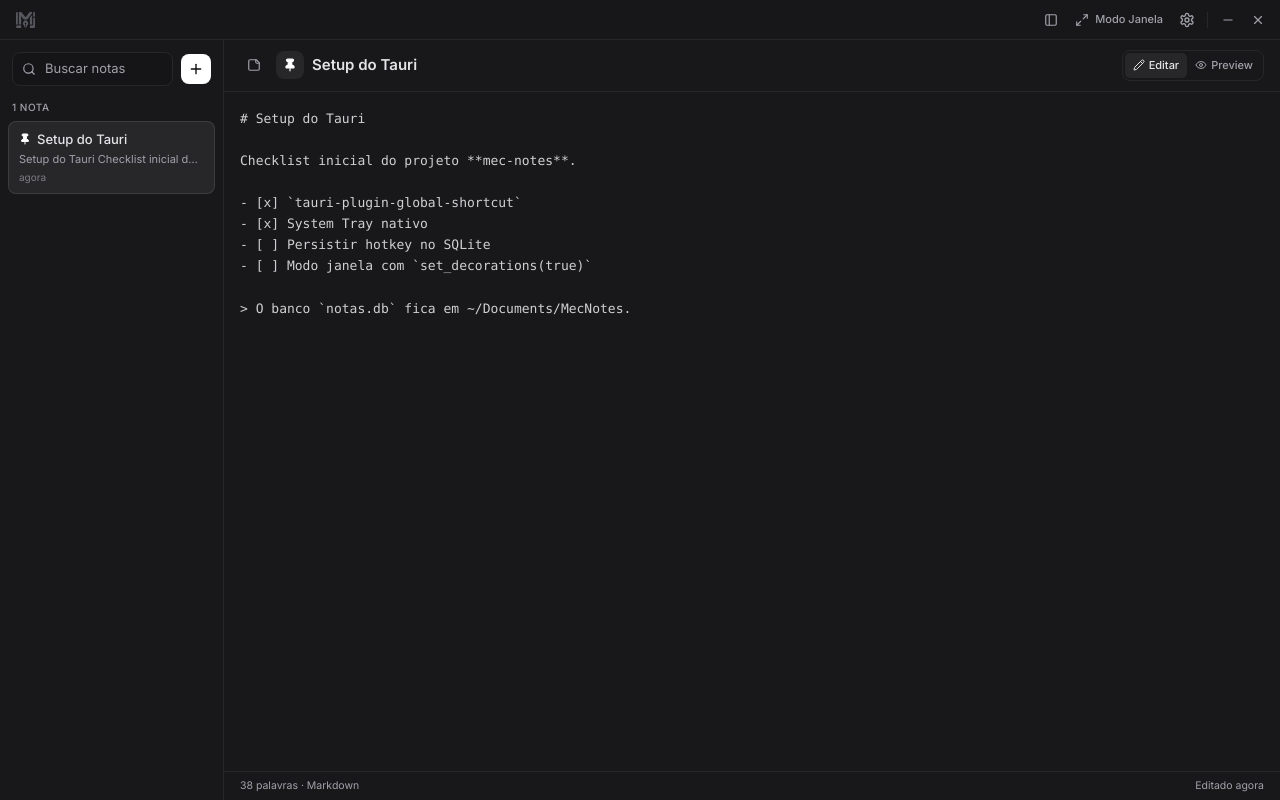
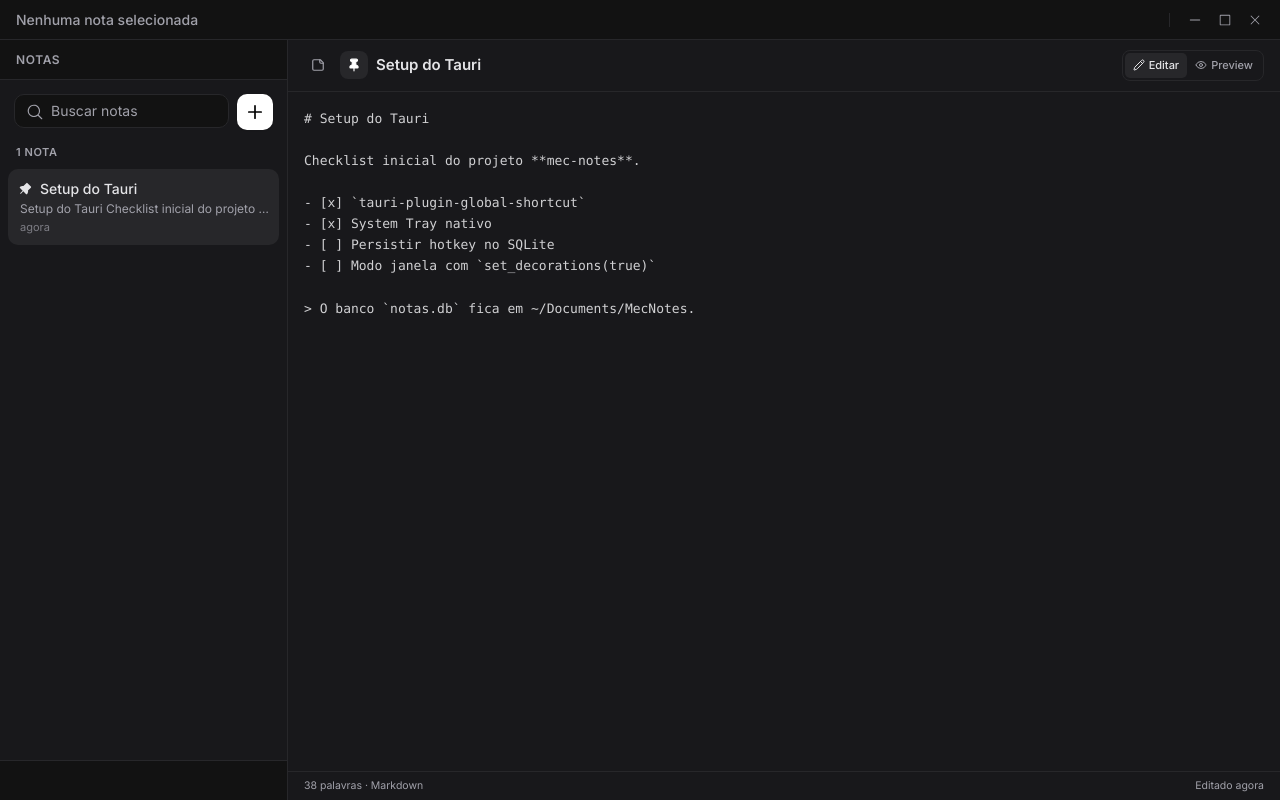
Before and after one commit to devcarloshenrique/mec-notes, a React (Vite) app: page / in a window 1280 px wide. Built offline with nearby package versions, Linux system fonts and the light colour scheme.

Commit message:
feat(layout): redesign sidebar and titlebar with minimal chrome and phosphor icons

```diff
--- a/src/components/NotesSidebar.tsx
+++ b/src/components/NotesSidebar.tsx
@@ -1,5 +1,14 @@
 import React, { useState, useEffect, useRef } from "react";
-import { Pin, Plus, Search, Trash2, AlertTriangle, StickyNote } from "lucide-react";
+import {
+  SidebarSimple,
+  MagnifyingGlass,
+  Plus,
+  PushPin,
+  Gear,
+  Trash,
+  Warning,
+  NotePencil,
+} from "@phosphor-icons/react";
 import { formatRelative } from "../lib/utils";
 import { Note } from "../services/db";
 
@@ -13,6 +22,8 @@
   onDelete: (id: string) => void;
   onTogglePin?: (note: Note) => void;
   onOpenSticky?: (note: Note) => void;
+  onToggleSidebar?: () => void;
+  onOpenSettings?: () => void;
 };
 
 interface ContextMenuState {
@@ -31,6 +42,8 @@
   onDelete,
   onTogglePin,
   onOpenSticky,
+  onToggleSidebar,
+  onOpenSettings,
 }) => {
   const [deletingId, setDeletingId] = useState<string | null>(null);
   const [contextMenu, setContextMenu] = useState<ContextMenuState | null>(null);
@@ -68,8 +81,8 @@
     // Ajustar posição para manter dentro da janela
     const clickX = e.clientX;
     const clickY = e.clientY;
-    const menuWidth = 190;
-    const menuHeight = 110;
+    const menuWidth = 200;
+    const menuHeight = 120;
 
     const x =
       clickX + menuWidth > window.innerWidth ? window.innerWidth - menuWidth - 8 : clickX;
@@ -122,39 +135,59 @@
   };
 
   return (
-    <aside className="relative flex w-56 shrink-0 flex-col border-r border-sidebar-border bg-sidebar h-full overflow-hidden">
-      {/* Cabeçalho da Sidebar com Input e Botão Criar */}
-      <div className="flex items-center gap-2 px-3 pb-2 pt-3">
+    <aside className="w-72 bg-app-sidebar border-r border-app-border flex flex-col shrink-0 h-full select-none">
+      {/* Header Sidebar com Botão de Recolher e Área de Arraste */}
+      <div
+        data-tauri-drag-region
+        className="h-10 border-b border-app-border flex items-center justify-between px-3 shrink-0 select-none bg-app-dark cursor-move"
+      >
+        <div className="flex items-center gap-2 pointer-events-none pl-1" data-tauri-drag-region>
+          <span className="font-semibold text-xs tracking-wider text-app-muted uppercase">Notas</span>
+        </div>
+        <div className="flex items-center gap-1 text-app-icon text-sm cursor-default">
+          {onToggleSidebar && (
+            <button
+              onClick={onToggleSidebar}
+              title="Ocultar barra lateral (Ctrl+B)"
+              className="hover:text-app-text transition-colors flex items-center gap-1.5 p-1.5 rounded hover:bg-white/5"
+            >
+              <SidebarSimple className="text-lg" />
+            </button>
+          )}
+        </div>
+      </div>
+
+      {/* Busca e Botão Criar Nova Nota */}
+      <div className="p-3.5 flex gap-2">
         <div className="relative flex-1">
-          <Search className="pointer-events-none absolute left-2.5 top-1/2 size-3.5 -translate-y-1/2 text-muted-foreground" />
+          <MagnifyingGlass className="absolute left-3 top-1/2 -translate-y-1/2 text-app-muted text-lg pointer-events-none" />
           <input
             value={query}
             onChange={(e) => onQueryChange(e.target.value)}
+            className="w-full bg-app-dark border border-app-border rounded-lg pl-9 pr-3 py-1.5 text-sm focus:outline-none focus:border-zinc-500 transition-colors text-app-text placeholder:text-app-muted"
             placeholder="Buscar notas"
-            className="w-full rounded-md border border-sidebar-border bg-background/40 py-1.5 pl-8 pr-2 text-[13px] text-foreground outline-none placeholder:text-muted-foreground focus:border-primary/60"
+            type="text"
           />
         </div>
         <button
           onClick={onCreate}
-          aria-label="Nova nota"
-          className="grid size-[30px] shrink-0 place-items-center rounded-md bg-primary text-primary-foreground transition-opacity hover:opacity-90"
+          aria-label="Nova Nota"
+          title="Nova Nota (Ctrl+N)"
+          className="bg-white text-black rounded-lg w-9 h-9 flex items-center justify-center hover:bg-zinc-200 transition-colors shrink-0 shadow-sm"
         >
-          <Plus className="size-4" />
+          <Plus className="text-lg font-bold" weight="bold" />
         </button>
       </div>
 
       {/* Contador de Notas */}
-      <div className="flex items-center justify-between px-3 py-1.5">
-        <span className="text-[10px] font-medium uppercase tracking-wider text-muted-foreground">
-          {sorted.length} nota{sorted.length === 1 ? "" : "s"}
-        </span>
+      <div className="px-4 pb-2 text-[11px] font-semibold text-app-muted tracking-wider uppercase">
+        {sorted.length} {sorted.length === 1 ? "Nota" : "Notas"}
       </div>
 
-      {/* Lista de Notas */}
-      <nav className="flex-1 overflow-y-auto px-2 pb-2">
-        <ul className="space-y-0.5">
+      {/* Lista de Notas com Scroll */}
+      <div className="flex-1 overflow-y-auto px-2 pb-4 space-y-1">
         {sorted.length === 0 ? (
-            <div className="py-8 text-center text-xs text-muted-foreground">
+          <div className="py-8 text-center text-xs text-app-muted">
             {query ? "Nenhuma nota encontrada" : "Nenhuma nota ainda"}
           </div>
         ) : (
@@ -168,41 +201,44 @@
 
             if (isDeleting) {
               return (
-                  <li key={note.id} className="p-2 rounded-md bg-destructive/15 border border-destructive/40">
+                <div
+                  key={note.id}
+                  className="p-3 rounded-lg bg-destructive/15 border border-destructive/40"
+                >
                   <div className="flex items-center gap-1.5 text-xs text-destructive font-medium mb-1.5">
-                      <AlertTriangle className="size-3.5 shrink-0" />
+                    <Warning className="text-sm shrink-0" weight="fill" />
                     <span>Excluir esta nota?</span>
                   </div>
                   <div className="flex justify-end gap-1.5">
                     <button
                       onClick={handleCancelDelete}
-                        className="px-2 py-0.5 text-[11px] bg-muted hover:bg-accent text-foreground rounded transition"
+                      className="px-2 py-0.5 text-[11px] bg-zinc-800 hover:bg-zinc-700 text-app-text rounded transition"
                     >
                       Não
                     </button>
                     <button
                       onClick={(e) => handleExecuteDelete(e, note.id)}
-                        className="px-2 py-0.5 text-[11px] bg-destructive text-destructive-foreground rounded font-medium transition"
+                      className="px-2 py-0.5 text-[11px] bg-destructive text-white rounded font-medium transition"
                     >
                       Sim
                     </button>
                   </div>
-                  </li>
+                </div>
               );
             }
 
             return (
-                <li key={note.id}>
               <button
+                key={note.id}
                 onClick={() => onSelect(note)}
                 onContextMenu={(e) => handleContextMenu(e, note)}
-                    className={`group flex w-full flex-col gap-0.5 rounded-md border px-2.5 py-2 text-left transition-colors ${
+                className={`w-full text-left rounded-lg p-2.5 transition-colors group relative ${
                   active
-                        ? "border-white/10 bg-accent"
-                        : "border-transparent hover:border-sidebar-border hover:bg-accent/50"
+                    ? "bg-app-active"
+                    : "hover:bg-white/5"
                 }`}
               >
-                    <div className="flex items-center gap-1.5">
+                <div className="flex items-center gap-2 mb-0.5">
                   {note.is_pinned && (
                     <span
                       role="button"
@@ -210,13 +246,23 @@
                       aria-label="Desafixar nota do topo"
                       title="Desafixar do topo"
                       onClick={(e) => handlePinClick(e, note)}
+                      className="shrink-0"
                     >
-                          <Pin className="size-3 shrink-0 fill-primary text-primary cursor-pointer hover:opacity-80" />
+                      <PushPin
+                        weight="fill"
+                        className="text-app-text text-sm cursor-pointer hover:opacity-80"
+                      />
                     </span>
                   )}
-                      <span className="flex-1 truncate text-[13px] font-medium text-foreground">
-                        {note.title.trim() || "Sem título"}
-                      </span>
+                  <h3
+                    className={`font-medium text-sm text-app-text truncate flex-1 ${
+                      !note.is_pinned ? "pl-0.5" : ""
+                    }`}
+                  >
+                    {note.title.trim() || "Nova nota"}
+                  </h3>
+
+                  {/* Ações rápidas ao passar o mouse */}
                   <div className="flex items-center gap-1 opacity-0 transition-opacity group-hover:opacity-100">
                     {onOpenSticky && (
                       <span
@@ -228,9 +274,9 @@
                           e.stopPropagation();
                           onOpenSticky(note);
                         }}
-                            className="text-muted-foreground hover:text-foreground cursor-pointer transition-colors"
+                        className="text-app-muted hover:text-white p-0.5 rounded cursor-pointer transition-colors"
                       >
-                            <StickyNote className="size-3" />
+                        <NotePencil className="text-sm" />
                       </span>
                     )}
                     {onTogglePin && !note.is_pinned && (
@@ -240,9 +286,9 @@
                         aria-label="Fixar nota no topo"
                         title="Fixar no topo"
                         onClick={(e) => handlePinClick(e, note)}
-                            className="text-muted-foreground hover:text-foreground cursor-pointer transition-colors"
+                        className="text-app-muted hover:text-white p-0.5 rounded cursor-pointer transition-colors"
                       >
-                            <Pin className="size-3" />
+                        <PushPin className="text-sm" />
                       </span>
                     )}
                     <span
@@ -251,32 +297,44 @@
                       aria-label="Excluir nota"
                       title="Excluir nota"
                       onClick={(e) => confirmDelete(e, note.id)}
-                          className="text-muted-foreground hover:text-destructive cursor-pointer transition-colors"
+                      className="text-app-muted hover:text-red-400 p-0.5 rounded cursor-pointer transition-colors"
                     >
-                          <Trash2 className="size-3.5" />
+                      <Trash className="text-sm" />
                     </span>
                   </div>
                 </div>
-                    <span className="truncate text-[11px] text-muted-foreground w-full">
+
+                <p className="text-xs text-app-muted truncate pl-0.5">
                   {preview || "Vazio"}
-                    </span>
-                    <span className="text-[10px] text-muted-foreground/70">
+                </p>
+                <p className="text-[11px] text-app-muted mt-0.5 opacity-70 pl-0.5">
                   {formatRelative(note.updated_at)}
-                    </span>
+                </p>
               </button>
-                </li>
             );
           })
         )}
-        </ul>
-      </nav>
+      </div>
+
+      {/* Footer com Botão de Configurações */}
+      <div className="h-10 border-t border-app-border flex items-center px-3 shrink-0 bg-app-dark">
+        {onOpenSettings && (
+          <button
+            onClick={onOpenSettings}
+            title="Configurações"
+            className="text-app-icon hover:text-app-text transition-colors p-1.5 rounded hover:bg-white/5 flex items-center justify-center"
+          >
+            <Gear className="text-lg opacity-75 hover:opacity-100" />
+          </button>
+        )}
+      </div>
 
       {/* Menu de Contexto Flutuante (Clique Direito) */}
       {contextMenu && (
         <div
           ref={contextMenuRef}
           style={{ top: `${contextMenu.y}px`, left: `${contextMenu.x}px` }}
-          className="fixed z-50 min-w-[170px] overflow-hidden rounded-md border border-border bg-popover p-1 text-popover-foreground shadow-xl backdrop-blur animate-in fade-in-80"
+          className="fixed z-50 min-w-[180px] overflow-hidden rounded-lg border border-app-border bg-app-sidebar p-1.5 text-app-text shadow-2xl backdrop-blur animate-in fade-in-80"
         >
           {onOpenSticky && (
             <button
@@ -284,9 +342,9 @@
                 onOpenSticky(contextMenu.note);
                 setContextMenu(null);
               }}
-              className="flex w-full items-center gap-2 rounded-sm px-2.5 py-1.5 text-left text-xs transition-colors hover:bg-accent hover:text-foreground"
+              className="flex w-full items-center gap-2 rounded-md px-2.5 py-1.5 text-left text-xs transition-colors hover:bg-white/10 hover:text-white"
             >
-              <StickyNote className="size-3.5 text-muted-foreground" />
+              <NotePencil className="text-sm text-app-muted" />
               <span>Fixar na área de trabalho</span>
             </button>
           )}
@@ -297,20 +355,20 @@
                 onTogglePin(contextMenu.note);
                 setContextMenu(null);
               }}
-              className="flex w-full items-center gap-2 rounded-sm px-2.5 py-1.5 text-left text-xs transition-colors hover:bg-accent hover:text-foreground"
+              className="flex w-full items-center gap-2 rounded-md px-2.5 py-1.5 text-left text-xs transition-colors hover:bg-white/10 hover:text-white"
             >
-              <Pin className="size-3.5 text-muted-foreground" />
+              <PushPin className="text-sm text-app-muted" />
               <span>{contextMenu.note.is_pinned ? "Desafixar do topo" : "Fixar no topo"}</span>
             </button>
           )}
 
-          <div className="my-1 h-px bg-border" />
+          <div className="my-1 h-px bg-app-border" />
 
           <button
             onClick={(e) => confirmDelete(e, contextMenu.note.id)}
-            className="flex w-full items-center gap-2 rounded-sm px-2.5 py-1.5 text-left text-xs text-destructive transition-colors hover:bg-destructive/15"
+            className="flex w-full items-center gap-2 rounded-md px-2.5 py-1.5 text-left text-xs text-red-400 transition-colors hover:bg-red-500/15"
           >
-            <Trash2 className="size-3.5" />
+            <Trash className="text-sm" />
             <span>Excluir nota</span>
           </button>
         </div>
--- a/src/components/WindowTitlebar.tsx
+++ b/src/components/WindowTitlebar.tsx
@@ -1,101 +1,119 @@
 import React from "react";
-import { Maximize2, Minimize2, Minus, PanelLeft, Settings, X } from "lucide-react";
+import { Minus, Square, X, SidebarSimple, PushPin, NotePencil } from "@phosphor-icons/react";
+import { Note } from "../services/db";
 
 type Props = {
   mode: "floating" | "window";
+  activeNote: Note | null;
+  onUpdateTitle: (newTitle: string) => void;
   onToggleMode: () => void;
-  onOpenSettings: () => void;
   onMinimize: () => void;
+  onCloseToTray: () => void;
   onToggleSidebar?: () => void;
   isSidebarOpen?: boolean;
-  isToggling?: boolean;
+  onTogglePin?: (note: Note) => void;
+  onOpenSticky?: (note: Note) => void;
 };
 
 export const WindowTitlebar: React.FC<Props> = ({
   mode,
+  activeNote,
+  onUpdateTitle,
   onToggleMode,
-  onOpenSettings,
   onMinimize,
+  onCloseToTray,
   onToggleSidebar,
   isSidebarOpen = true,
-  isToggling = false,
+  onTogglePin,
+  onOpenSticky,
 }) => {
   return (
     <header
       data-tauri-drag-region
-      className="flex h-10 shrink-0 select-none items-center justify-between border-b border-border bg-card/60 pl-3 pr-2 backdrop-blur cursor-move"
+      className="h-10 border-b border-app-border flex items-center justify-between px-3 shrink-0 select-none bg-app-dark cursor-move"
     >
-      {/* Lado Esquerdo: Apenas a Logo */}
-      <div className="flex items-center pointer-events-none pl-1" data-tauri-drag-region>
-        <img
-          src="/logo_native.png"
-          alt="MEC Notes Logo"
-          className="h-[16px] w-auto select-none opacity-80 pointer-events-none"
-          draggable={false}
-        />
-      </div>
-
-      {/* Lado Direito: Ações e Controles */}
-      <div className="flex items-center gap-0.5 cursor-default">
-        {onToggleSidebar && (
+      {/* Lado Esquerdo: Botão Sidebar (se fechada) + Título da Nota Ativa */}
+      <div className="flex items-center gap-2 min-w-0 flex-1">
+        {!isSidebarOpen && onToggleSidebar && (
           <button
             onClick={onToggleSidebar}
-            className={`grid size-7 place-items-center rounded-md text-muted-foreground transition-colors hover:bg-accent hover:text-foreground ${
-              !isSidebarOpen ? "opacity-60" : ""
-            }`}
-            title={isSidebarOpen ? "Ocultar barra lateral" : "Mostrar barra lateral"}
+            title="Mostrar barra lateral (Ctrl+B)"
+            className="hover:text-app-text text-app-icon transition-colors flex items-center p-1.5 rounded hover:bg-white/5"
           >
-            <PanelLeft className="size-3.5" />
+            <SidebarSimple className="text-lg" />
           </button>
         )}
 
-        <button
-          onClick={onToggleMode}
-          disabled={isToggling}
-          className={`flex items-center gap-1.5 rounded-md px-2 py-1.5 text-[11px] font-medium text-muted-foreground transition-colors hover:bg-accent hover:text-foreground ${
-            isToggling ? "opacity-50 cursor-not-allowed" : ""
-          }`}
-          title={mode === "floating" ? "Alternar para Modo Janela" : "Alternar para Modo Flutuante"}
-        >
-          {mode === "floating" ? (
-            <Maximize2 className="size-3.5" />
-          ) : (
-            <Minimize2 className="size-3.5" />
-          )}
-          <span className="hidden sm:inline">
-            {mode === "floating" ? "Modo Janela" : "Modo Flutuante"}
+        {activeNote ? (
+          <input
+            value={activeNote.title}
+            onChange={(e) => onUpdateTitle(e.target.value)}
+            placeholder="Título da nota"
+            className="bg-transparent text-sm font-medium text-white border-none focus:ring-0 p-0 truncate min-w-[150px] flex-1 outline-none cursor-text ml-1"
+          />
+        ) : (
+          <span className="text-sm font-medium text-app-muted pointer-events-none ml-1">
+            Nenhuma nota selecionada
           </span>
-        </button>
+        )}
+      </div>
 
-        <button
-          onClick={onOpenSettings}
-          aria-label="Configurações"
-          className="grid size-7 place-items-center rounded-md text-muted-foreground transition-colors hover:bg-accent hover:text-foreground"
-          title="Configurações"
-        >
-          <Settings className="size-4" />
-        </button>
+      {/* Lado Direito: Ações da Nota e Controles da Janela */}
+      <div className="flex items-center gap-3 text-app-icon text-sm cursor-default">
+        {activeNote && (
+          <div className="flex items-center gap-1">
+            {onOpenSticky && (
+              <button
+                onClick={() => onOpenSticky(activeNote)}
+                title="Fixar na área de trabalho"
+                className="hover:text-white transition-colors p-1.5 hover:bg-white/10 rounded-md"
+              >
+                <NotePencil className="text-sm" />
+              </button>
+            )}
+            {onTogglePin && (
+              <button
+                onClick={() => onTogglePin(activeNote)}
+                title={activeNote.is_pinned ? "Desafixar do topo" : "Fixar no topo"}
+                className={`transition-colors p-1.5 hover:bg-white/10 rounded-md ${
+                  activeNote.is_pinned ? "text-white" : "hover:text-white"
+                }`}
+              >
+                <PushPin
+                  weight={activeNote.is_pinned ? "fill" : "regular"}
+                  className="text-sm"
+                />
+              </button>
+            )}
+          </div>
+        )}
 
-        <div className="mx-1 h-4 w-px bg-border" aria-hidden />
+        <div className="w-px h-3.5 bg-app-border"></div>
 
-        {/* Controles de Janela do SO */}
-        <button
-          onClick={onMinimize}
-          aria-label="Minimizar para a bandeja"
-          className="grid size-7 place-items-center rounded-md text-muted-foreground transition-colors hover:bg-accent hover:text-foreground"
-          title="Minimizar para a bandeja"
-        >
-          <Minus className="size-3.5" />
-        </button>
-
-        <button
-          onClick={onMinimize}
-          aria-label="Ocultar para a bandeja"
-          className="grid size-7 place-items-center rounded-md text-muted-foreground transition-colors hover:bg-accent hover:text-foreground"
-          title="Fechar para a bandeja"
-        >
-          <X className="size-3.5" />
-        </button>
+        {/* Controles da Janela (Minimizar, Maximizar/Modo Janela, Fechar) */}
+        <div className="flex items-center gap-1">
+          <button
+            onClick={onMinimize}
+            title="Minimizar"
+            className="hover:text-white transition-colors p-1.5 hover:bg-white/10 rounded-md"
+          >
+            <Minus className="text-sm" />
+          </button>
+          <button
+            onClick={onToggleMode}
+            title={mode === "floating" ? "Expandir / Modo Janela" : "Modo Flutuante"}
+            className="hover:text-white transition-colors p-1.5 hover:bg-white/10 rounded-md"
+          >
+            <Square className="text-sm" />
+          </button>
+          <button
+            onClick={onCloseToTray}
+            title="Fechar para a bandeja"
+            className="hover:text-red-500 transition-colors p-1.5 hover:bg-red-500/10 rounded-md"
+          >
+            <X className="text-sm" />
+          </button>
+        </div>
       </div>
     </header>
   );
```
Also changed, not shown: src/components/StickyNoteView.tsx (+30 -53 lines). Lines whose indentation alone changed are shown as unchanged.
